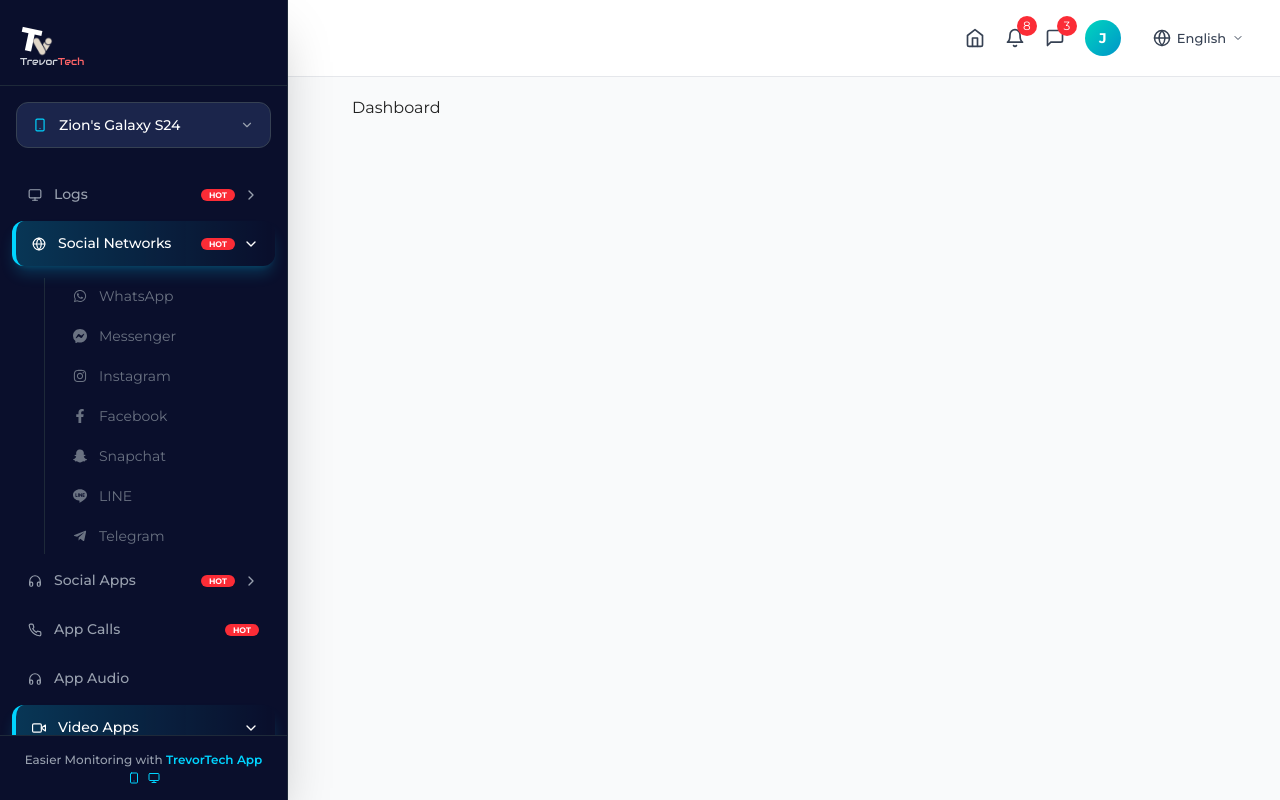
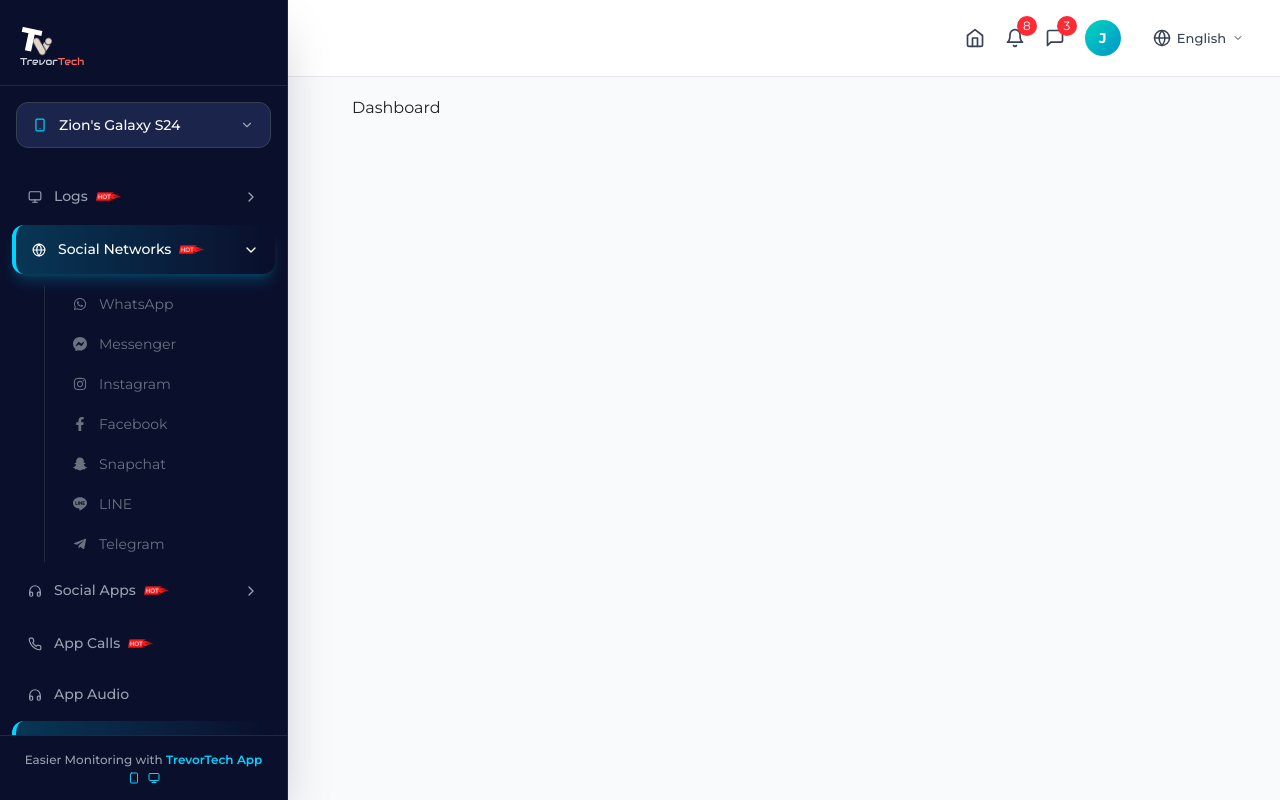
Before and after one commit to LifeofPaks/trevor-tech, a React (Vite) app: page /demo/dashboard in a window 1280 px wide. Built offline with nearby package versions, Linux system fonts and the light colour scheme; a web font is replaced by a local one.

Commit message:
updated ui

```diff
--- a/src/components/navbar/DemoNavbar.jsx
+++ b/src/components/navbar/DemoNavbar.jsx
@@ -56,6 +56,7 @@
 import { Link, useLocation } from "react-router-dom";
 import Logo from "../logo/Logo";
 import DemoLogo from "../logo/DemoLogo";
+import HotImage from "../../assets/hot-badge.png";
 
 // Language Context from Header
 export const LanguageContext = React.createContext();
@@ -633,16 +634,18 @@
                     >
                       <span className="flex items-center gap-3">
                         <span className="text-[14px]">{item.icon}</span>
-                        <span className="font-medium text-[14px]">
+                        <span className="font-medium text-[14px] flex items-center gap-2">
                           {item.label}
+                          {item.badge && (
+                            <img
+                              src={HotImage}
+                              alt="hot image"
+                              className="w-[25px]"
+                            />
+                          )}
                         </span>
                       </span>
                       <span className="flex items-center gap-2">
-                        {item.badge && (
-                          <span className="bg-red-500 text-white text-[8px] !px-2 py-0.5 rounded-full font-bold">
-                            {item.badge}
-                          </span>
-                        )}
                         {hasSubItems && (
                           <FiChevronRight
                             className={`transition-transform ${
```
Also changed, not shown: src/assets/hot-badge.png (added), src/index.css (line endings or trailing spaces).
